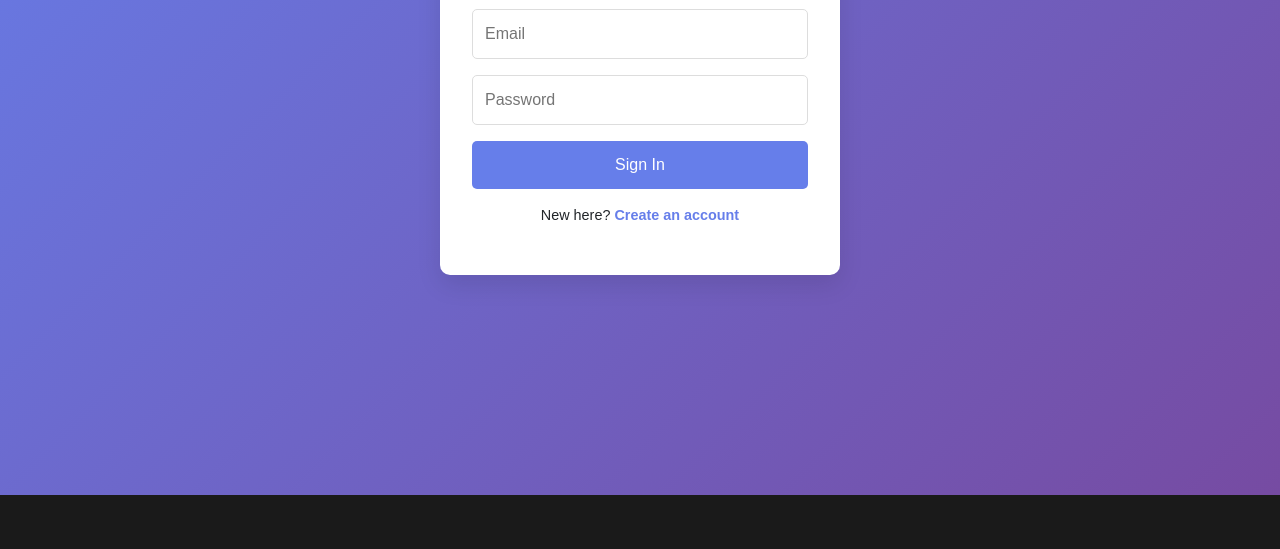
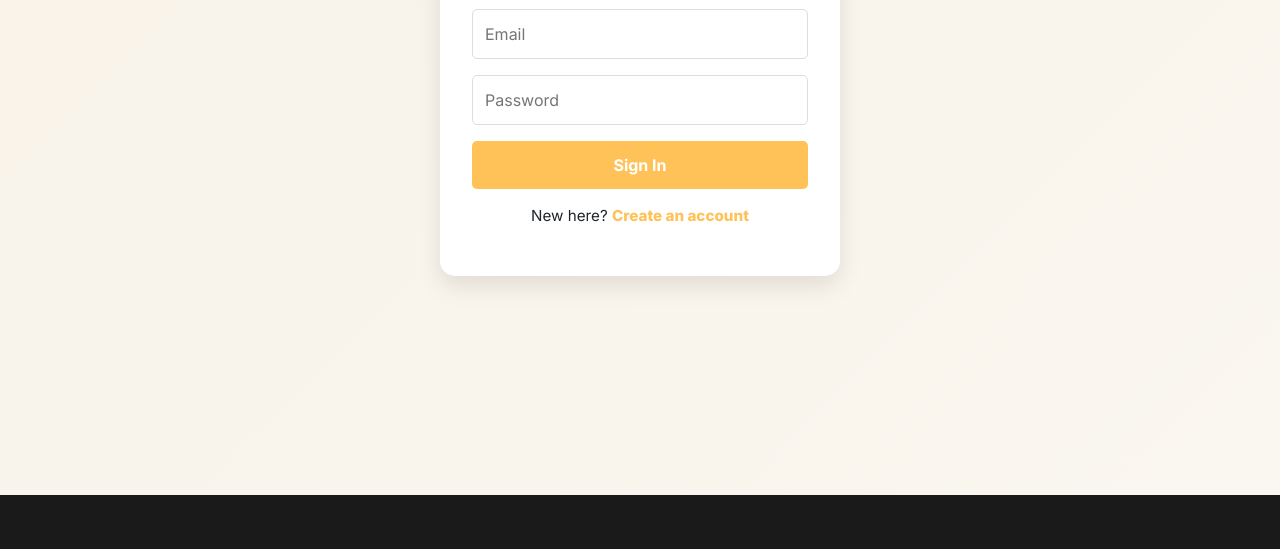
Before and after one commit to arkanullahs/ascend-edu, a React app in the folder frontend/: page /login in a window 1280 px wide. Shown: the part 305-854 px from the top of the page. Built offline with nearby package versions, Linux system fonts and the light colour scheme.

Commit message:
new changes

```diff
--- a/frontend/src/components/pages/Login/styles.module.css
+++ b/frontend/src/components/pages/Login/styles.module.css
@@ -1,17 +1,20 @@
-/* styles.module.css */
+@import url('https://fonts.googleapis.com/css2?family=Poppins:wght@300;400;600;700&display=swap');
+@import url('https://fonts.googleapis.com/css2?family=Inter:wght@100..900&display=swap');
+@import url('https://fonts.googleapis.com/css2?family=IBM+Plex+Mono:wght@700&display=swap');
+
 .container {
 	display: flex;
 	justify-content: center;
 	align-items: center;
 	min-height: 100vh;
-	background: linear-gradient(135deg, #667eea 0%, #764ba2 100%);
-	font-family: 'Arial', sans-serif;
+	background: linear-gradient(135deg, #F8F2E8 0%, #FAF7F0 100%);
+	font-family: Inter, sans-serif;
 }
 
 .formWrapper {
 	background-color: white;
 	padding: 2rem;
-	border-radius: 10px;
+	border-radius: 15px;
 	box-shadow: 0 10px 25px rgba(0, 0, 0, 0.1);
 	width: 100%;
 	max-width: 400px;
@@ -42,7 +45,7 @@
 
 .input:focus {
 	outline: none;
-	border-color: #667eea;
+	border-color: #FFC259;
 }
 
 .errorText {
@@ -53,12 +56,13 @@
 }
 
 .button {
-	background-color: #667eea;
+	background-color: #FFC259;
 	color: white;
 	border: none;
 	padding: 0.75rem;
 	border-radius: 5px;
 	font-size: 1rem;
+	font-weight: bolder;
 	cursor: pointer;
 	transition: background-color 0.3s ease;
 	display: flex;
@@ -67,11 +71,11 @@
 }
 
 .button:hover {
-	background-color: #5a6fe0;
+	background-color: #FFC259;
 }
 
 .button:disabled {
-	background-color: #a5b1f3;
+	background-color: #ffd896;
 	cursor: not-allowed;
 }
 
@@ -97,13 +101,13 @@
 .signupText {
 	text-align: center;
 	margin-top: 1rem;
-	font-size: 0.9rem;
+	font-size: 0.95rem;
 }
 
 .signupLink {
-	color: #667eea;
+	color: #FFC259;
 	text-decoration: none;
-	font-weight: bold;
+	font-weight: 800;
 }
 
 .signupLink:hover {
```
